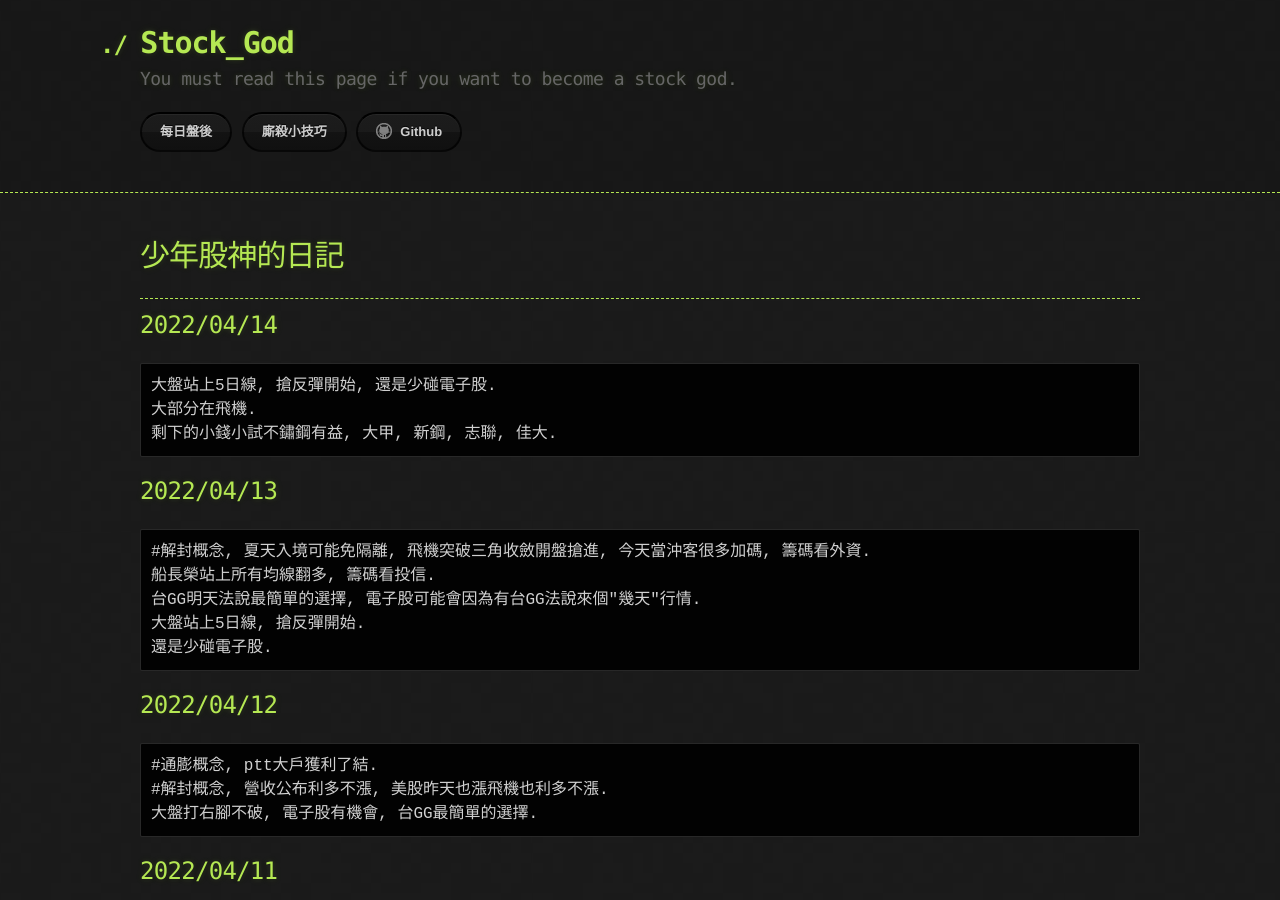
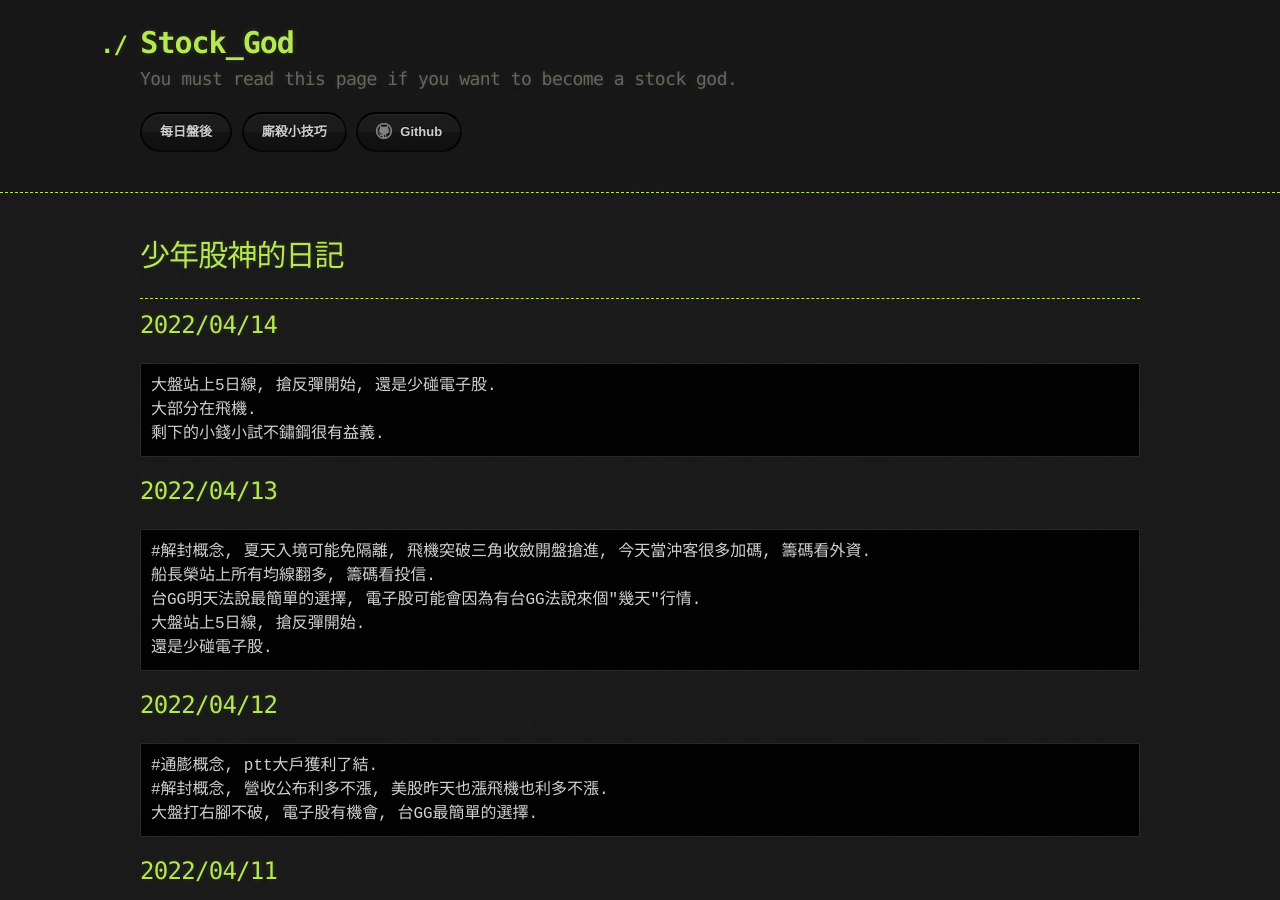
Before and after one commit to lepg5487/Stock_God, a Jekyll site: the page built from index.md, in a window 1280 px wide and 900 px high. Built offline with Jekyll 4.4.1, drawn with Linux system fonts in a browser that asks for light colours; our own code applies the rules of GitHub Pages for plain Markdown files.

Commit message:
Update index.md

````diff
--- a/index.md
+++ b/index.md
@@ -10,7 +10,7 @@ layout: testlayouts
 ```
 大盤站上5日線, 搶反彈開始, 還是少碰電子股.
 大部分在飛機.
-剩下的小錢小試不鏽鋼有益, 大甲, 新鋼, 志聯, 佳大.
+剩下的小錢小試不鏽鋼很有益義.
 ```
 
 ## 2022/04/13
````
